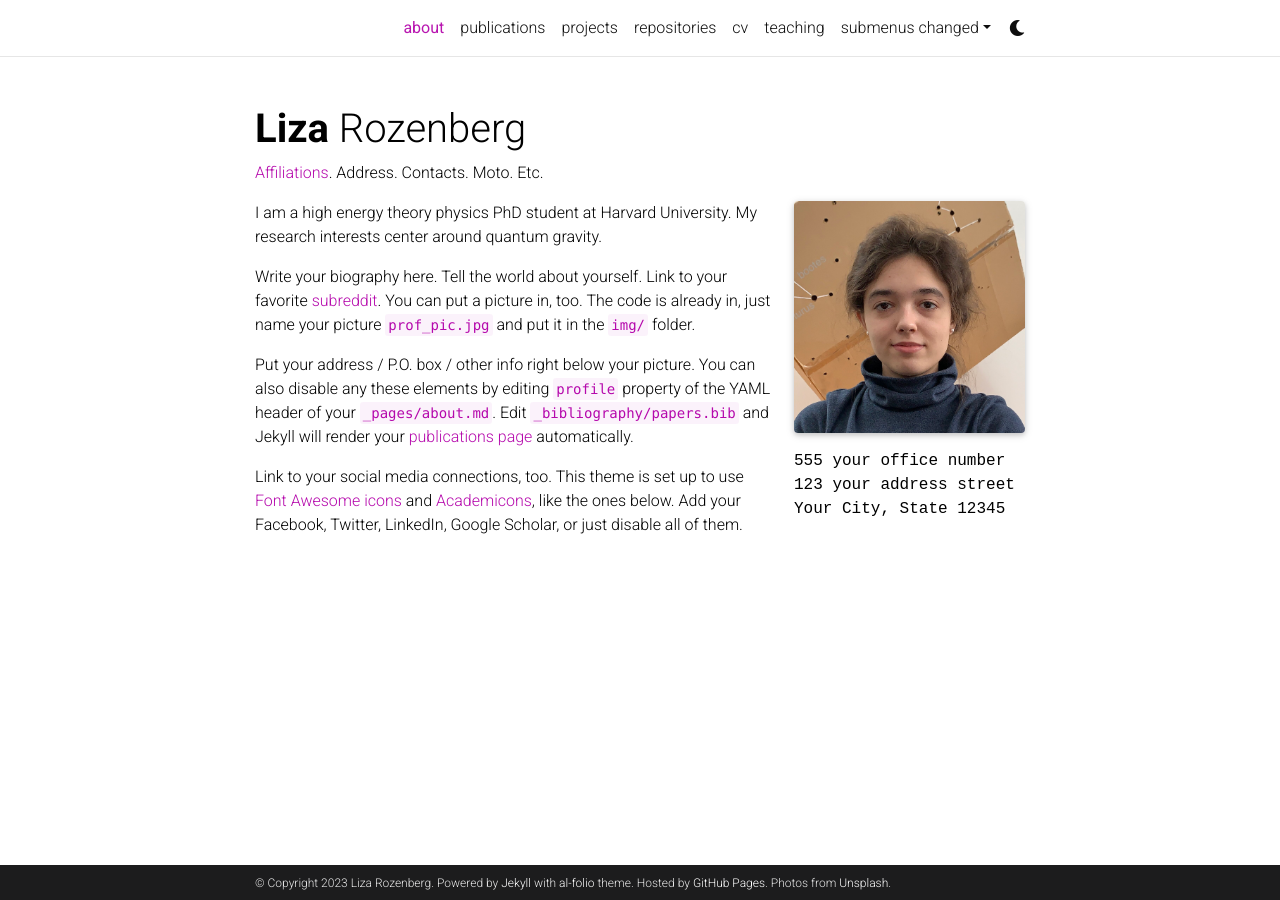
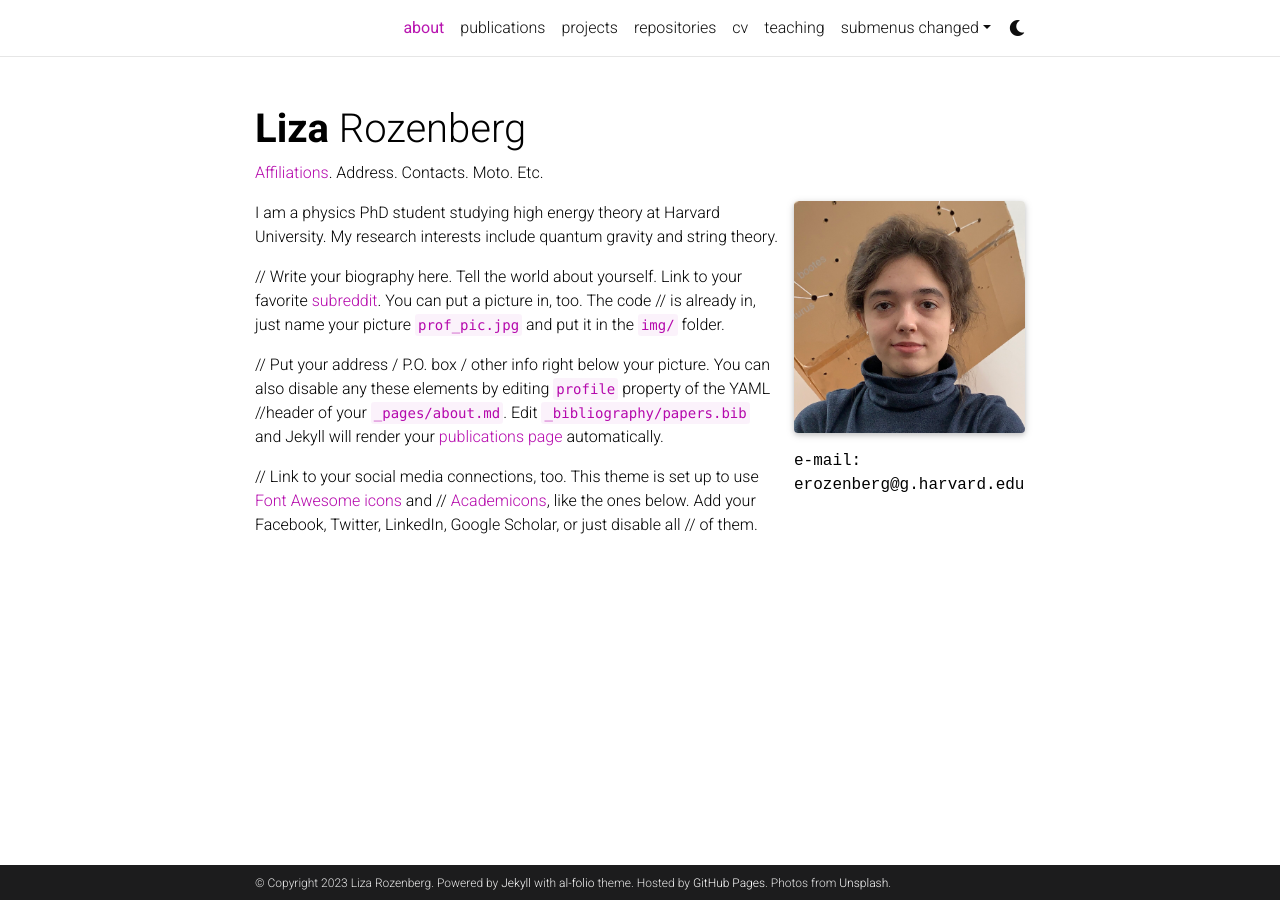
Before and after one commit to acequark/acequark.github.io, a Jekyll site: the page built from _pages/about.md, in a window 1280 px wide. Built offline with Jekyll 4.4.1, drawn with Linux system fonts in a browser that asks for light colours; full-size pictures stand in for the smaller copies a plugin makes; comment, search, counter and statistics services are not loaded; a style sheet for code colours, icons or effects is not loaded.

Commit message:
Update about.md

```diff
--- a/_pages/about.md
+++ b/_pages/about.md
@@ -9,19 +9,18 @@ profile:
   image: prof_pic.jpg
   image_circular: false # crops the image to make it circular
   address: >
-    <p>555 your office number</p>
-    <p>123 your address street</p>
-    <p>Your City, State 12345</p>
+    <p>e-mail: erozenberg@g.harvard.edu</p>
 
 news: false  # includes a list of news items
 selected_papers: false # includes a list of papers marked as "selected={true}"
 social: false  # includes social icons at the bottom of the page
 ---
 
-I am a high energy theory physics PhD student at Harvard University. My research interests center around quantum gravity.
+I am a physics PhD student studying high energy theory at Harvard University. My research interests include quantum gravity and string theory.
 
-Write your biography here. Tell the world about yourself. Link to your favorite [subreddit](http://reddit.com). You can put a picture in, too. The code is already in, just name your picture `prof_pic.jpg` and put it in the `img/` folder.
+// Write your biography here. Tell the world about yourself. Link to your favorite [subreddit](http://reddit.com). You can put a picture in, too. The code // is already in, just name your picture `prof_pic.jpg` and put it in the `img/` folder.
 
-Put your address / P.O. box / other info right below your picture. You can also disable any these elements by editing `profile` property of the YAML header of your `_pages/about.md`. Edit `_bibliography/papers.bib` and Jekyll will render your [publications page](/al-folio/publications/) automatically.
+// Put your address / P.O. box / other info right below your picture. You can also disable any these elements by editing `profile` property of the YAML //header of your `_pages/about.md`. Edit `_bibliography/papers.bib` and Jekyll will render your [publications page](/al-folio/publications/) automatically.
 
-Link to your social media connections, too. This theme is set up to use [Font Awesome icons](http://fortawesome.github.io/Font-Awesome/) and [Academicons](https://jpswalsh.github.io/academicons/), like the ones below. Add your Facebook, Twitter, LinkedIn, Google Scholar, or just disable all of them.
+// Link to your social media connections, too. This theme is set up to use [Font Awesome icons](http://fortawesome.github.io/Font-Awesome/) and
+// [Academicons](https://jpswalsh.github.io/academicons/), like the ones below. Add your Facebook, Twitter, LinkedIn, Google Scholar, or just disable all // of them.
```
